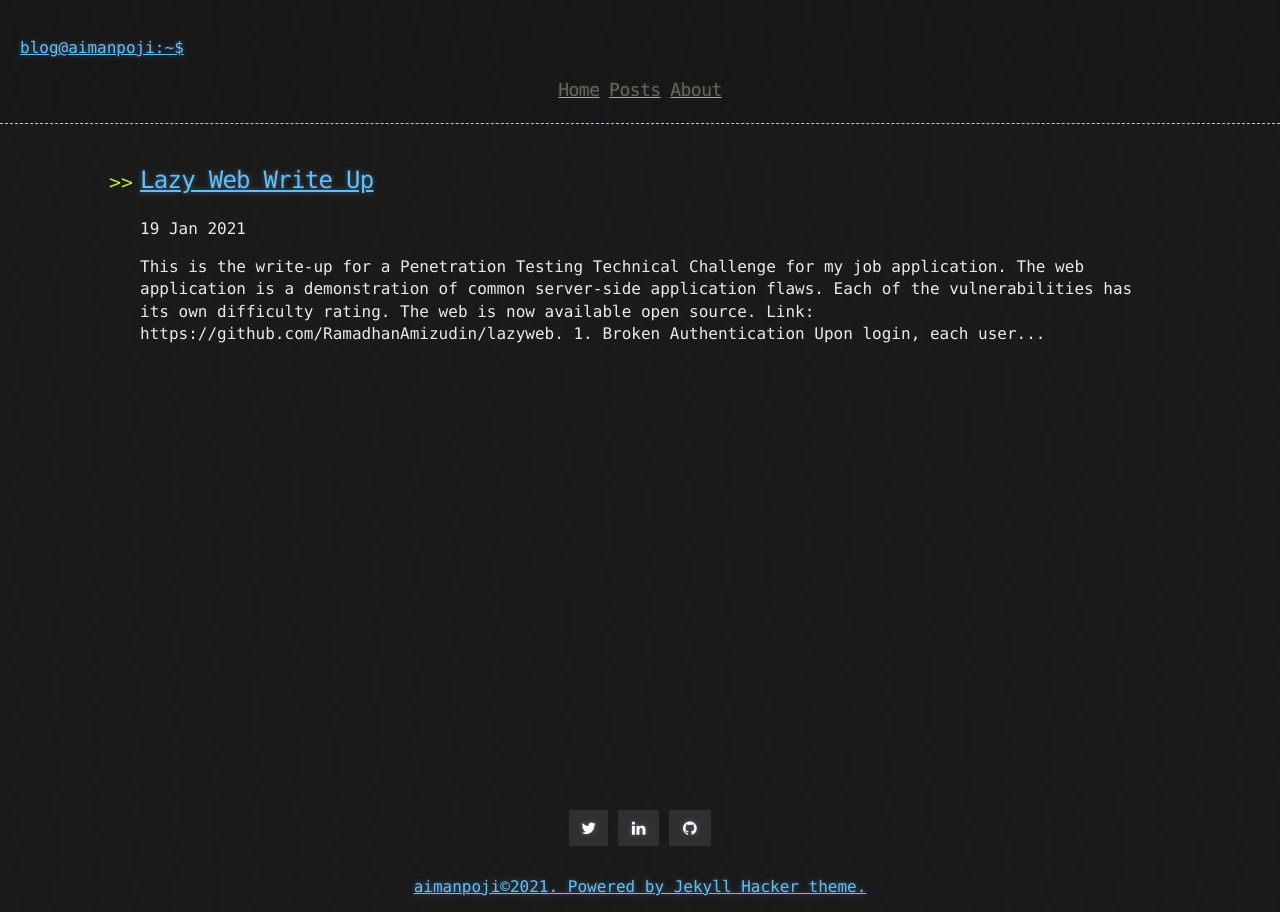
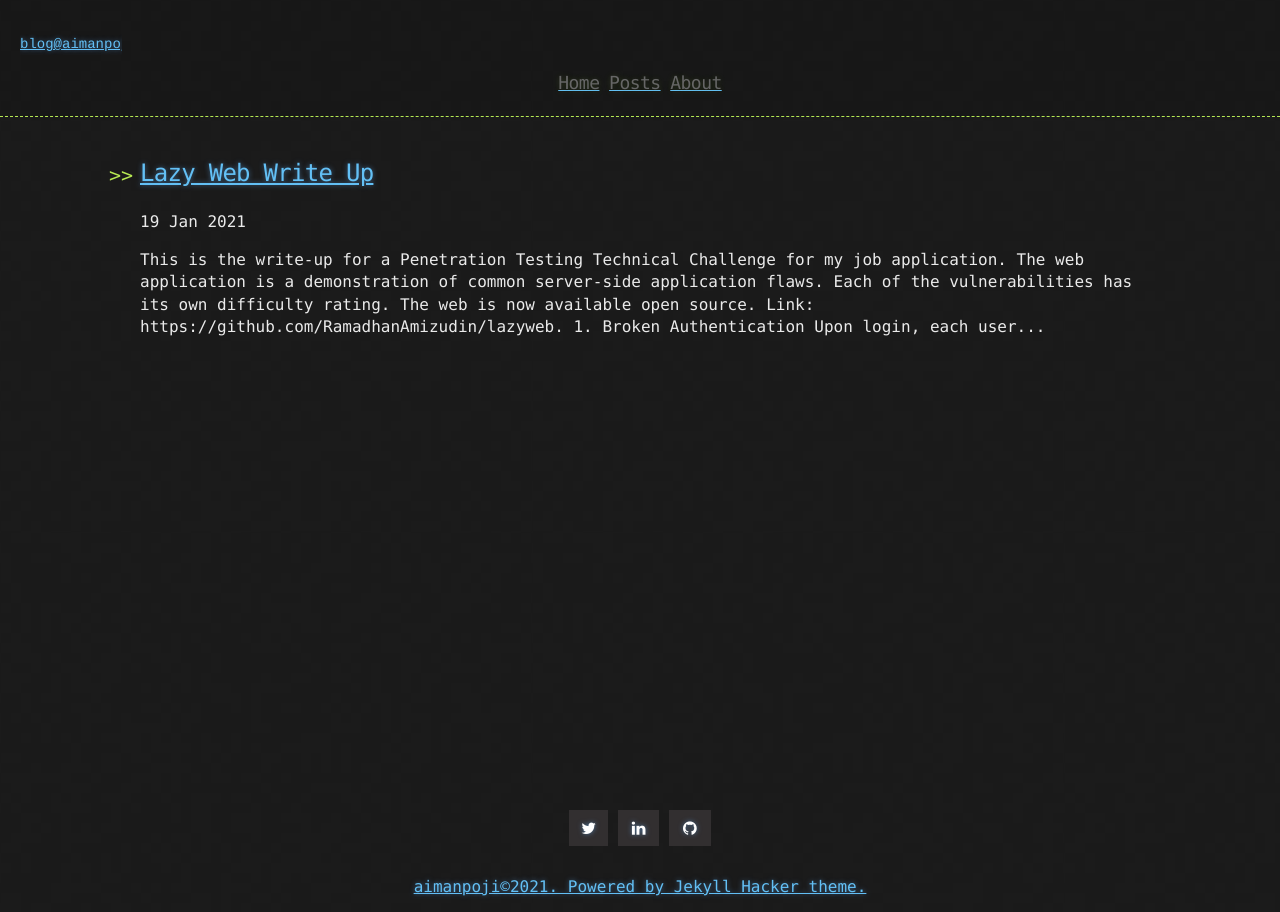
Before and after one commit to aimanpoji/aimanpoji.github.io, a Jekyll site: the page built from index.html, in a window 1280 px wide. Built offline with Jekyll 4.4.1, drawn with Linux system fonts in a browser that asks for light colours; nearby versions of some CDN libraries; the list of posts is cut into pages by our own code.

Commit message:
Update header.html

```diff
--- a/_includes/header.html
+++ b/_includes/header.html
@@ -1,6 +1,6 @@
 <header>
   <link rel="stylesheet" href="../css/step.css">
-  <div class="typewriter">
+  <div class="css-typing">
     <a href="{{ "/" | prepend: site.baseurl | replace: '//', '/' }}">
     {% assign owner_first_name = site.owner | split: " " %}
     <p>blog@{{ owner_first_name[0] | downcase }}:~$ </p>
```
